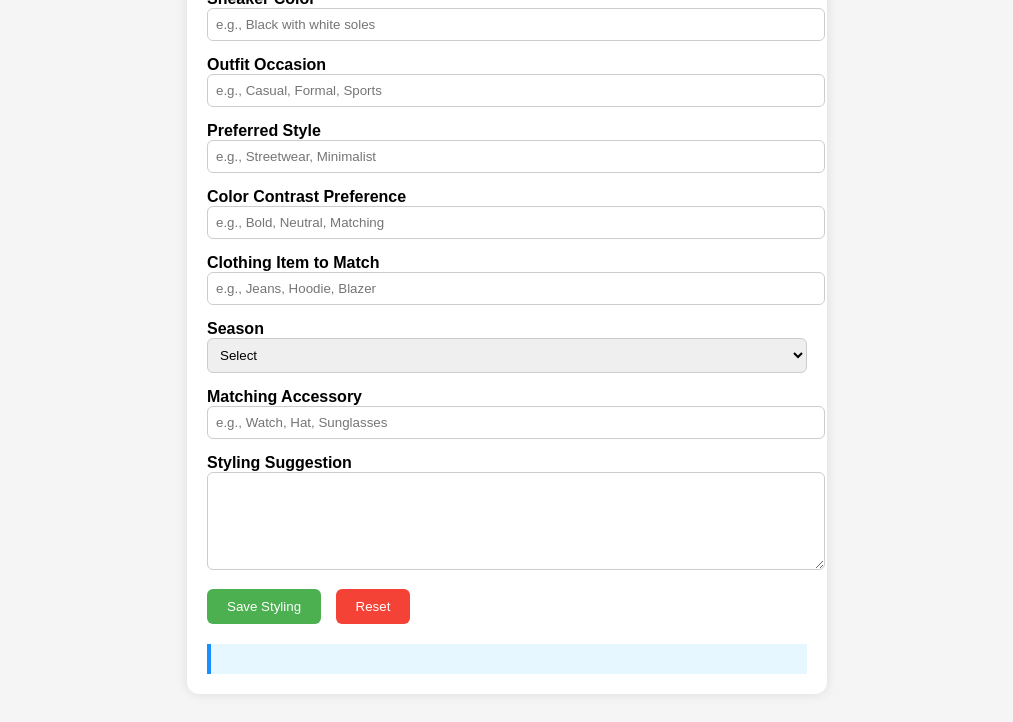
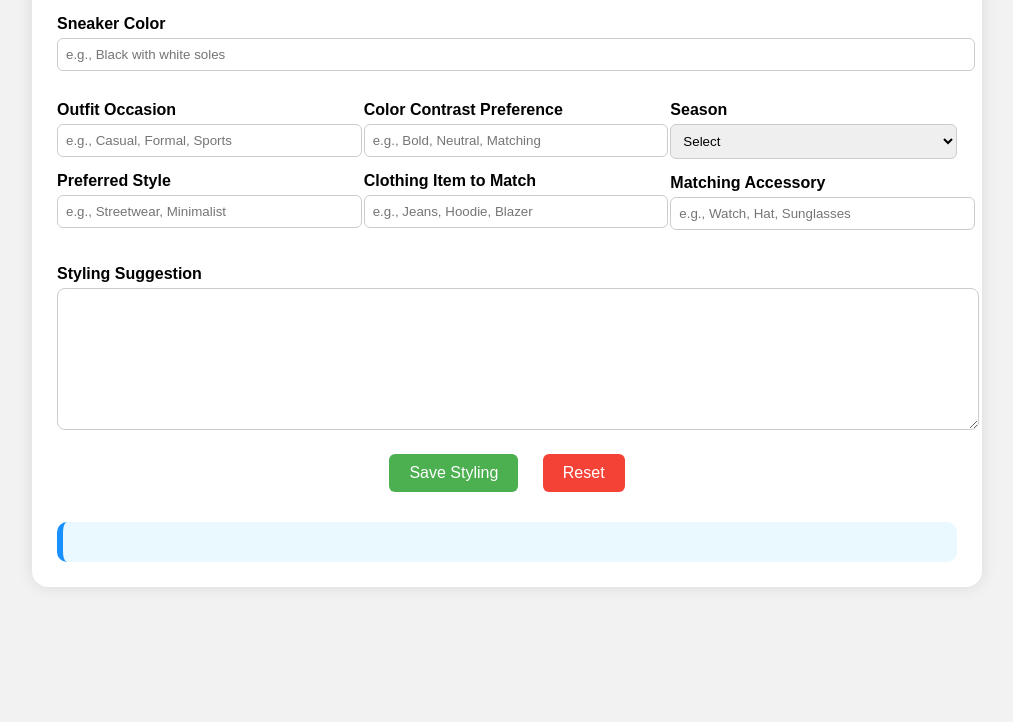
Before and after one commit to ayoubgeb/Kicks-Fits-Matcher, a plain HTML site: page index.html in a window 1280 px wide. Shown: the part 126-848 px from the top of the page, without its empty margins (133-1146 px from the left). After the commit the page ends 800 px from the top, so only its background shows below. Drawn offline with Linux system fonts and the light colour scheme.

Commit message:
Update index.html 2025 v

```diff
--- a/index.html
+++ b/index.html
@@ -6,61 +6,96 @@
   <style>
     body {
       font-family: Arial, sans-serif;
-      padding: 20px;
-      background-color: #f5f5f5;
+      padding: 30px;
+      background-color: #f2f2f2;
     }
+
     h2 {
       text-align: center;
+      margin-bottom: 30px;
     }
+
     .tool-wrapper {
-      max-width: 600px;
+      max-width: 900px;
       margin: auto;
       background: white;
-      padding: 20px;
-      border-radius: 12px;
-      box-shadow: 0 0 12px rgba(0,0,0,0.1);
+      padding: 25px;
+      border-radius: 16px;
+      box-shadow: 0 0 16px rgba(0,0,0,0.1);
     }
+
     .form-group {
       margin-bottom: 15px;
     }
+
     label {
       font-weight: bold;
+      display: block;
+      margin-bottom: 5px;
     }
-    input[type="text"],
-    select {
+
+    input[type="text"], select {
       width: 100%;
       padding: 8px;
       border-radius: 6px;
       border: 1px solid #ccc;
     }
+
+    .top-box {
+      margin-bottom: 30px;
+    }
+
+    .row {
+      display: flex;
+      gap: 20px;
+      margin-bottom: 20px;
+    }
+
+    .column {
+      flex: 1;
+    }
+
     textarea {
       width: 100%;
-      height: 80px;
-      border-radius: 6px;
+      height: 120px;
+      border-radius: 8px;
       border: 1px solid #ccc;
-      padding: 8px;
+      padding: 10px;
+      font-size: 14px;
     }
+
+    .buttons {
+      text-align: center;
+      margin-top: 20px;
+    }
+
     button {
       padding: 10px 20px;
       border: none;
       border-radius: 6px;
       cursor: pointer;
-      margin-right: 10px;
+      margin: 0 10px;
+      font-size: 16px;
     }
+
     .btn-save {
       background-color: #4CAF50;
       color: white;
     }
+
     .btn-reset {
       background-color: #f44336;
       color: white;
     }
+
     .output {
-      margin-top: 20px;
-      padding: 15px;
-      background-color: #e6f7ff;
-      border-left: 4px solid #1890ff;
-      white-space: pre-wrap;
+      margin-top: 30px;
+      background-color: #eaf9ff;
+      border-left: 6px solid #1890ff;
+      padding: 20px;
+      font-size: 16px;
+      line-height: 1.6;
+      border-radius: 10px;
     }
   </style>
 </head>
@@ -69,13 +104,15 @@
   <div class="tool-wrapper">
     <h2>👟 Sneaker Styling Tool</h2>
 
-    <!-- Sneaker Color -->
-    <div class="form-group">
+    <!-- Sneaker Color (Top Box) -->
+    <div class="form-group top-box">
       <label for="sneakerColor">Sneaker Color</label>
       <input type="text" id="sneakerColor" placeholder="e.g., Black with white soles">
     </div>
 
-    <!-- First set of 3 boxes -->
+    <!-- 3 Columns Layout -->
+    <div class="row">
+      <div class="column">
         <div class="form-group">
           <label for="outfitOccasion">Outfit Occasion</label>
           <input type="text" id="outfitOccasion" placeholder="e.g., Casual, Formal, Sports">
@@ -84,16 +121,20 @@
           <label for="preferredStyle">Preferred Style</label>
           <input type="text" id="preferredStyle" placeholder="e.g., Streetwear, Minimalist">
         </div>
+      </div>
+
+      <div class="column">
         <div class="form-group">
           <label for="colorContrast">Color Contrast Preference</label>
           <input type="text" id="colorContrast" placeholder="e.g., Bold, Neutral, Matching">
         </div>
-
-    <!-- Second set of 3 boxes -->
         <div class="form-group">
           <label for="clothingItem">Clothing Item to Match</label>
           <input type="text" id="clothingItem" placeholder="e.g., Jeans, Hoodie, Blazer">
         </div>
+      </div>
+
+      <div class="column">
         <div class="form-group">
           <label for="season">Season</label>
           <select id="season">
@@ -108,18 +149,22 @@
           <label for="accessory">Matching Accessory</label>
           <input type="text" id="accessory" placeholder="e.g., Watch, Hat, Sunglasses">
         </div>
+      </div>
+    </div>
 
-    <!-- Result Box -->
+    <!-- Styling Suggestion Result -->
     <div class="form-group">
       <label for="result">Styling Suggestion</label>
       <textarea id="result" readonly></textarea>
     </div>
 
     <!-- Buttons -->
+    <div class="buttons">
       <button class="btn-save" onclick="generateSuggestion()">Save Styling</button>
       <button class="btn-reset" onclick="resetForm()">Reset</button>
+    </div>
 
-    <!-- Output Area -->
+    <!-- Output Box -->
     <div class="output" id="outputArea"></div>
   </div>
 
@@ -136,7 +181,7 @@
       const suggestion = `Your ${sneakerColor} sneakers are perfect for a ${occasion.toLowerCase()} outfit. Combine them with ${clothing} to highlight your ${style.toLowerCase()} vibe. Since you prefer a ${contrast.toLowerCase()} look, aim for complementary shades. Add a touch of flair with a matching ${accessory}. Best for the ${season} season.`;
 
       document.getElementById('result').value = suggestion;
-      document.getElementById('outputArea').innerText = "Styling saved: \n" + suggestion;
+      document.getElementById('outputArea').innerText = "💡 Styling saved:\n" + suggestion;
     }
 
     function resetForm() {
```
Lines whose indentation alone changed are shown as unchanged.
